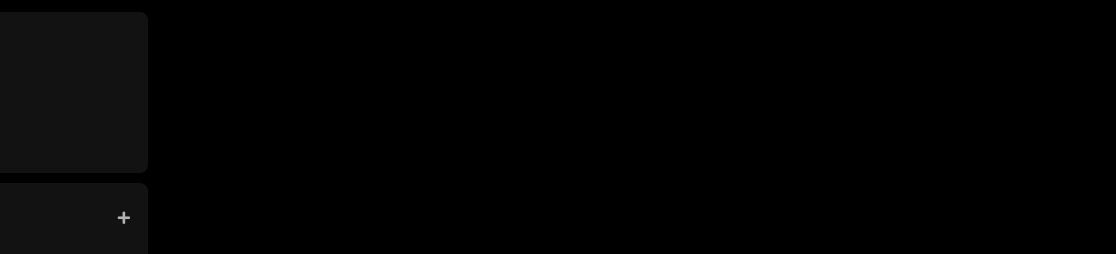
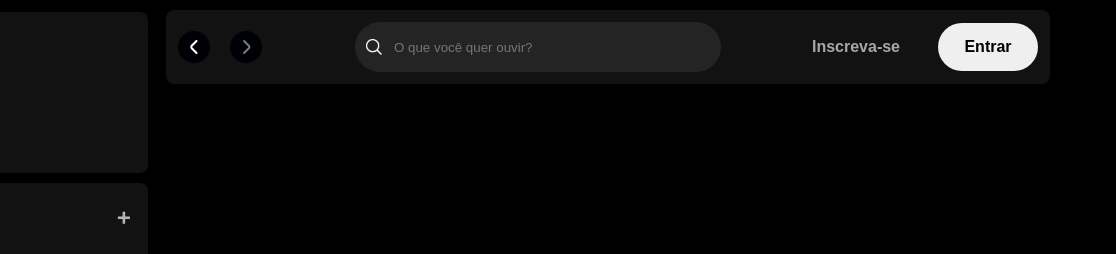
Before and after one commit to lepittezr/clone-spotify, a plain HTML site: page index.html in a window 1280 px wide. Shown: the top 254 px of the page, 164-1280 px from the left. Drawn offline with Linux system fonts and the light colour scheme.

Commit message:
add header

```diff
--- a/index.html
+++ b/index.html
@@ -8,6 +8,8 @@
     <link rel="stylesheet" href="./src/styles/reset.css">
     <link rel="stylesheet" href="./src/styles/vars.css">
     <link rel="stylesheet" href="./src/styles/sidebar-footer.css">
+    <link rel="stylesheet" href="./src/styles/main-content.css">
+
 
     <link rel="stylesheet" href="https://use.fontawesome.com/releases/v5.15.4/css/solid.css"
         integrity="sha384-Tv5i09RULyHKMwX0E8wJUqSOaXlyu3SQxORObAI08iUwIalMmN5L6AvlPX2LMoSE" crossorigin="anonymous" />
@@ -70,6 +72,33 @@
             </div>
         </div>
     </div>
+
+    <main>
+        <div class="main-container">
+            <nav class="header__navigation">
+                <div class="navigation">
+                    <button class="arrow-left">
+                        <img src="./src/assets/icons/small-left.png" alt="seta esquerda">
+                    </button>
+                    <button class="arrow-right">
+                        <img src="./src/assets/icons/small-right.png" alt="seta direita">
+                    </button>
+                </div>
+                <div class="header__search">
+                    <img src="./src/assets/icons/search.png" alt="">
+                    <input id="search-input" type="text" maxlength="800" placeholder="O que você quer ouvir?" />
+                </div>
+
+                <div class="header__login">
+                    <button class="subscribe">Inscreva-se</button>
+                    <button class="login">Entrar</button>
+
+                </div>
+
+            </nav>
+        </div>
+    </main>
+
     <footer class="disclaimer-premium">
         <div class="text">
             <p class="disclaimer-premium__title">Testar o Premium de graça</p>
--- /dev/null
+++ b/src/styles/main-content.css
@@ -0,0 +1,182 @@
+.main-container {
+    max-width: 80vw;
+    height: 80vh;
+    margin-left: 320px;
+    margin-right: 56px;
+}
+
+.header__navigation {
+    display: flex;
+    justify-content: space-between;
+    align-items: center;
+    padding: 16px;
+    margin: 10px;
+    border-radius: 8px;/* HEADER */
+
+    .main-container{
+        max-width: 80vw;
+        height: 100vh;
+        margin-left: 320px;
+        margin-right: 56px;
+    }
+
+    .header__navigation {
+        display: flex;
+        justify-content: space-between;
+        align-items: center;
+        padding: 16px;
+        margin: 10px;
+        border-radius: 8px;
+        background-color: #121212;
+        padding: 12px;
+      }
+
+      .header__navigation .navigation {
+        display: flex;
+        justify-content: space-around;
+        align-items: center;
+      }
+
+      .header__navigation .navigation .arrow-left {
+        margin-right: 1.25rem;
+      }
+
+      .arrow-left,
+      .arrow-right {
+        display: flex;
+        align-items: center;
+        justify-content: center;
+        width: 32px;
+        height: 32px;
+        background: var(--bg-icon);
+        background-color:var(--bg-arrow-color);
+        border-radius: 50%;
+        border: none;
+        cursor: pointer;
+      }
+
+      .header__login {
+        display: flex;
+        align-items: center;
+      }
+
+      .header__search {
+        display: flex;
+        align-items: center;
+        width: 364px;
+        height: 48px;
+        margin-left: 8px;
+        background-color: #242424;
+        border-radius: 500px;
+        border: 1px solid transparent;
+      }
+
+      .header__search img {
+        width: 16px;
+        height: 16px;
+        margin-left: 10px;
+      }
+
+      .header__search input {
+        background: transparent;
+        border: none;
+        padding: 0px 100px 0 12px;
+        color: #fff;
+        text-overflow: ellipsis;
+        overflow:hidden;
+        white-space: nowrap;
+        outline: none;
+      }
+
+      .header__login .subscribe {
+        color: #a7a7a7;
+        font-size: 16px;
+        font-weight: 700;
+        background-color: transparent;
+        margin-right: 32px;
+      }
+
+      .header__login .login {
+        width: 100px;
+        height: 48px;
+        color: #000;
+        font-size: 16px;
+        font-weight: 700;
+        border-radius: 40px;
+      }
+    background-color: #121212;
+    padding: 12px;
+}
+
+.header__navigation .navigation {
+    display: flex;
+    justify-content: space-around;
+    align-items: center;
+}
+
+.header__navigation .navigation .arrow-left {
+    margin-right: 1.25rem;
+}
+
+.arrow-left, .arrow-right {
+    display: flex;
+    align-items: center;
+    justify-content: center;
+    width: 32px;
+    height: 32px;
+    background: var(--bg-icon);
+    background-color: var(--bg-arrow-color);
+    border-radius: 50%;
+    border: none;
+    cursor: pointer;
+}
+
+.header__login {
+    display: flex;
+    align-items: center;
+}
+
+.header__search {
+    display: flex;
+    align-items: center;
+    width: 364px;
+    height: 48px;
+    margin-left: 8px;
+    background-color: #242424;
+    border-radius: 500px;
+    border: 1px solid transparent;
+}
+
+.header__search img {
+    width: 16px;
+    height: 16px;
+    margin-left: 10px;
+}
+
+.header__search input {
+    background: transparent;
+    border: none;
+    padding: 0 100px 0 12px;
+    color: #fff;
+    text-overflow: ellipsis;
+    overflow: hidden;
+    white-space: nowrap;
+    outline: none;
+}
+
+.header__login .subscribe {
+    color: #a7a7a7;
+    font-size: 16px;
+    font-weight: 700;
+    background-color: transparent;
+    margin-right: 32px;
+}
+
+.header__login .login {
+    width: 100px;
+    height: 48px;
+    color: #000;
+    font-size: 16px;
+    font-weight: 700;
+    border-radius: 40px;
+}
--- a/src/styles/vars.css
+++ b/src/styles/vars.css
@@ -1,4 +1,5 @@
 :root {
-    /* Font */
     --font-dm-sans: "DM Sans", sans-serif;
+    --bg-icon: #131313;
+    --bg-arrow-color: rgba(0,0,07)
 }
```
